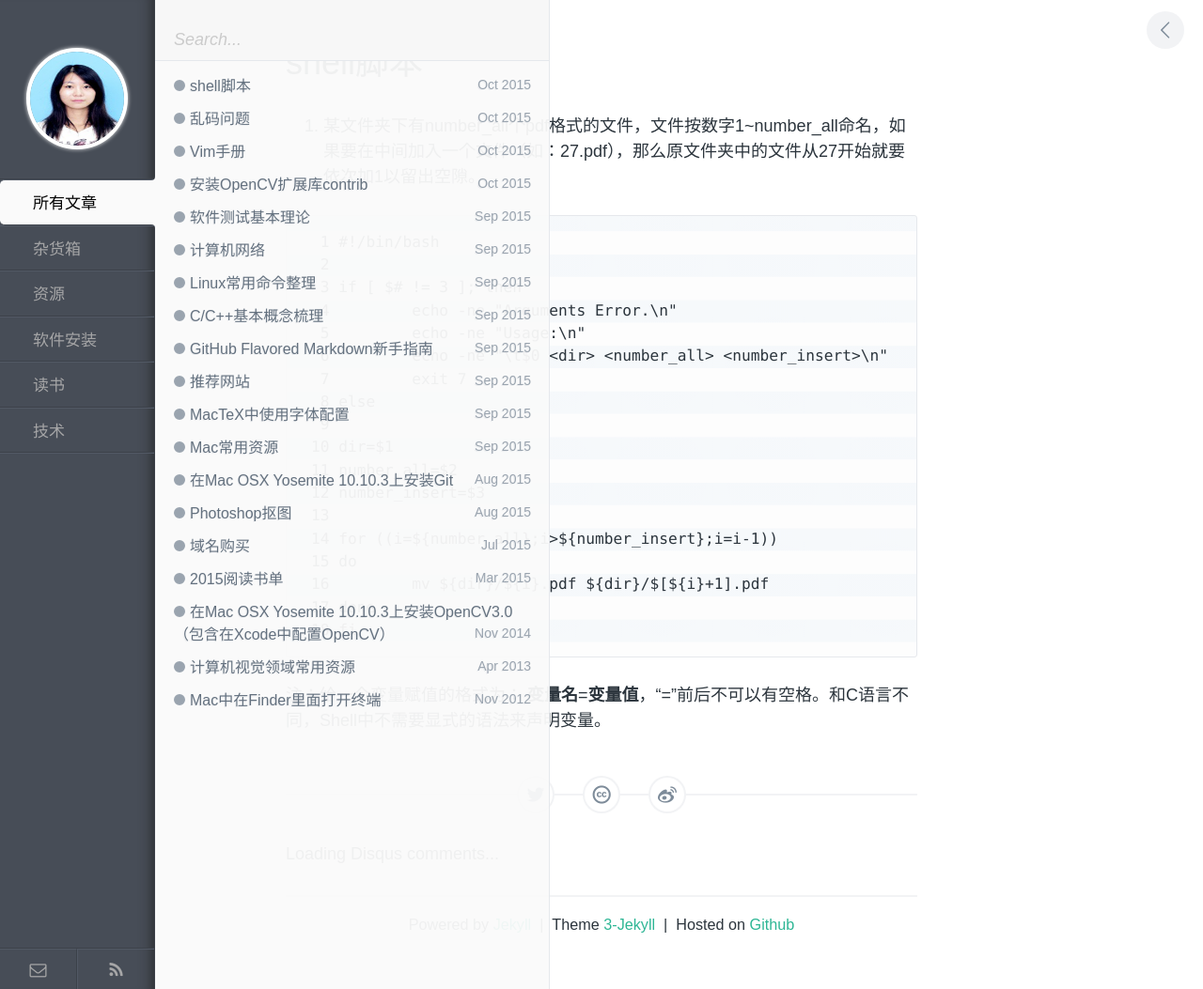
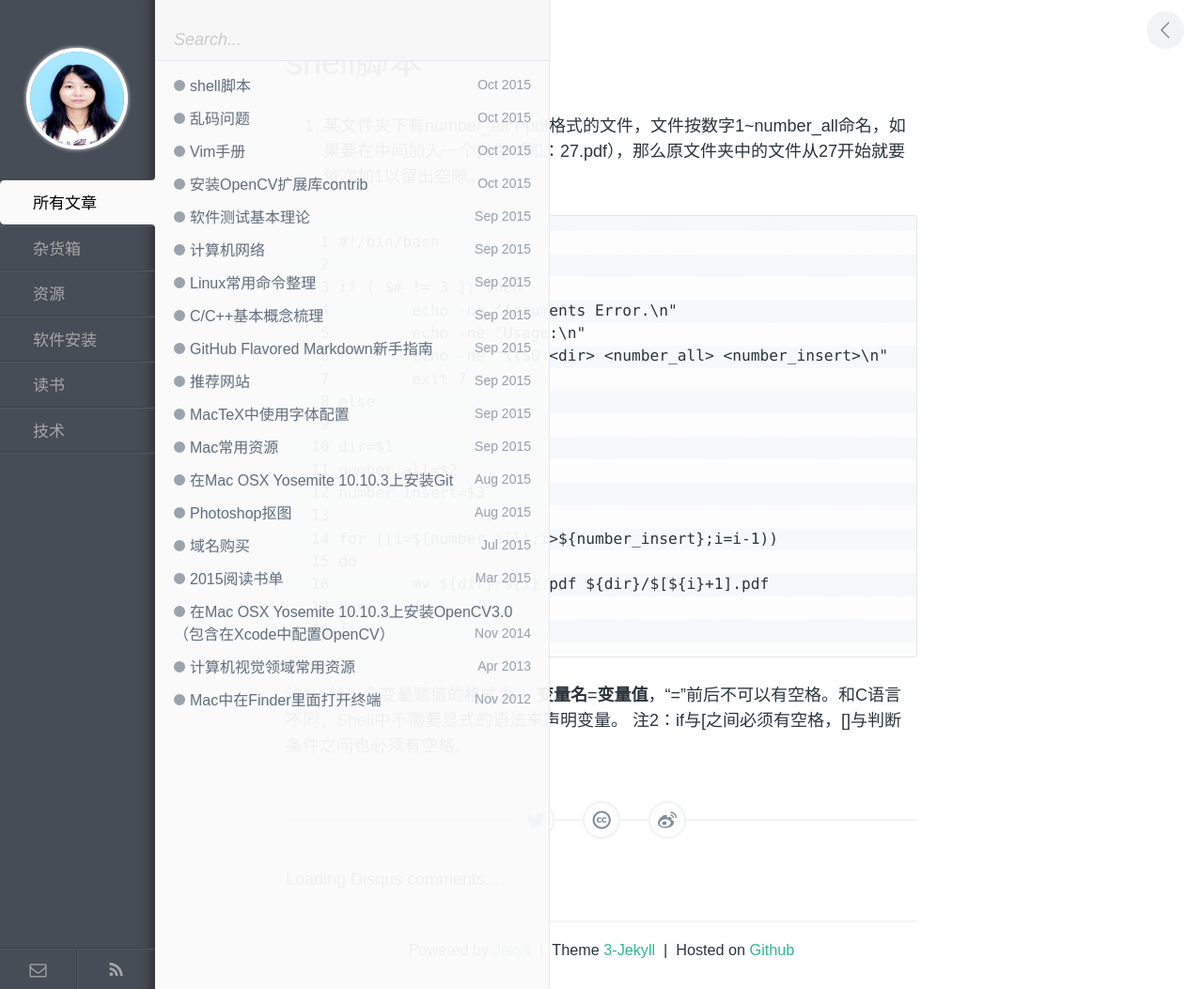
Before and after one commit to zhuyafei/zhuyafei.github.io, a Jekyll site: the page built from _posts/tech/2015-10-06-Shell-Scripts.md, in a window 1280 px wide. Shown: the whole page at 94% size. Built offline with Jekyll 4.4.1, drawn with Linux system fonts in a browser that asks for light colours; comment, search, counter and statistics services are not loaded.

Commit message:
Modify 2015-10-06-Shell-Scripts.md

````diff
--- a/_posts/tech/2015-10-06-Shell-Scripts.md
+++ b/_posts/tech/2015-10-06-Shell-Scripts.md
@@ -26,5 +26,6 @@ category: 技术
  17 done
  18 fi
 ```
-注：给一个变量赋值的格式为：
+注1：给一个变量赋值的格式为：
 **变量名**=**变量值**，“=”前后不可以有空格。和C语言不同，Shell中不需要显式的语法来声明变量。
+注2：if与[之间必须有空格，[]与判断条件之间也必须有空格。
````
